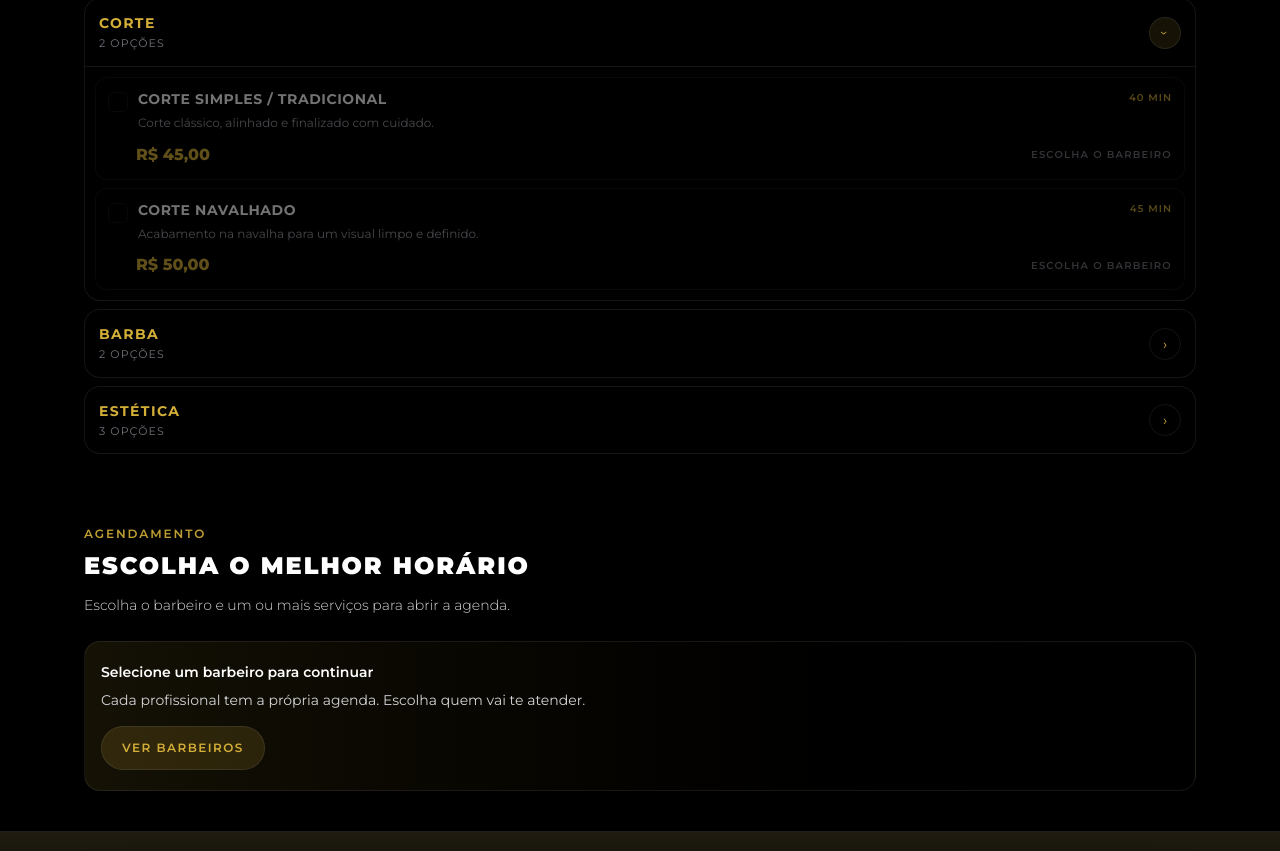
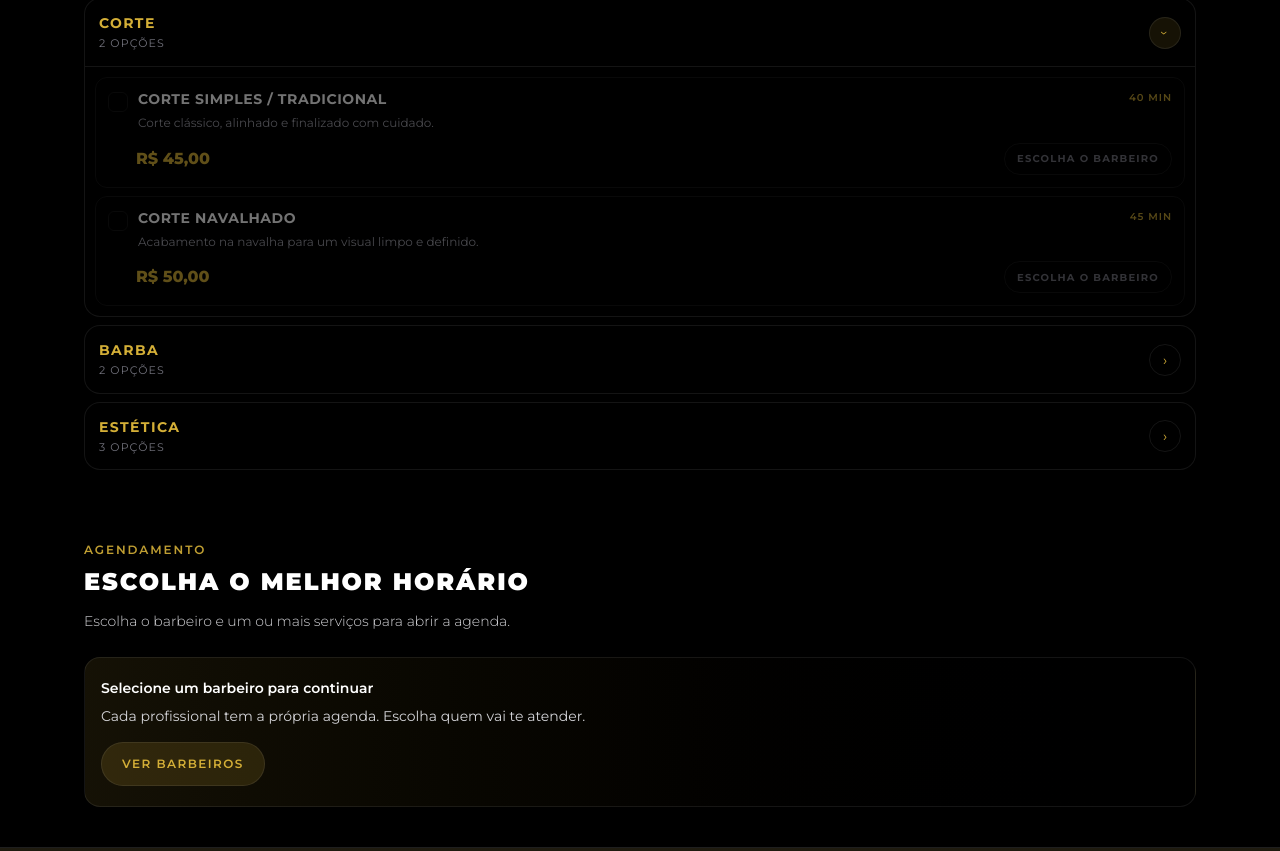
Before and after one commit to JulioOliveira22/site-imperio-barbearia, a Next.js app: page / in a window 1280 px wide. Shown: the part 3029-3880 px from the top of the page. Built offline with nearby package versions, Linux system fonts and the light colour scheme.

Commit message:
refactor: restructure Home component with Suspense and BookingSelectionProvider, simplify BookingSection and ServicesSection for improved service selection

```diff
--- a/app/page.tsx
+++ b/app/page.tsx
@@ -1,3 +1,5 @@
+import { Suspense } from "react";
+import { BookingSelectionProvider } from "@/components/landing/BookingSelectionContext";
 import { BarbersSection } from "@/components/landing/BarbersSection";
 import { BookingSection } from "@/components/landing/BookingSection";
 import { FooterSection } from "@/components/landing/FooterSection";
@@ -8,7 +10,6 @@ import { RevealOnScroll } from "@/components/landing/RevealOnScroll";
 import { ServicesSection } from "@/components/landing/ServicesSection";
 import { WhatsAppFab } from "@/components/landing/WhatsAppFab";
 import { location } from "@/data/location";
-import { Suspense } from "react";
 
 function SectionFallback() {
   return (
@@ -18,7 +19,7 @@ function SectionFallback() {
   );
 }
 
-export default function Home() {
+function HomeContent() {
   const localBusinessSchema = {
     "@context": "https://schema.org",
     "@type": "BarberShop",
@@ -56,21 +57,9 @@ export default function Home() {
         <RevealOnScroll delayMs={50}>
           <GallerySection />
         </RevealOnScroll>
-        <RevealOnScroll delayMs={60}>
-          <Suspense fallback={<SectionFallback />}>
-            <BarbersSection />
-          </Suspense>
-        </RevealOnScroll>
-        <RevealOnScroll delayMs={80}>
-          <Suspense fallback={<SectionFallback />}>
-            <ServicesSection />
-          </Suspense>
-        </RevealOnScroll>
-        <RevealOnScroll delayMs={120}>
-          <Suspense fallback={<SectionFallback />}>
-            <BookingSection />
-          </Suspense>
-        </RevealOnScroll>
+        <BarbersSection />
+        <ServicesSection />
+        <BookingSection />
       </main>
       <FooterSection />
       <WhatsAppFab />
@@ -82,3 +71,13 @@ export default function Home() {
     </div>
   );
 }
+
+export default function Home() {
+  return (
+    <Suspense fallback={<SectionFallback />}>
+      <BookingSelectionProvider>
+        <HomeContent />
+      </BookingSelectionProvider>
+    </Suspense>
+  );
+}
--- a/components/landing/BookingSection.tsx
+++ b/components/landing/BookingSection.tsx
@@ -1,31 +1,18 @@
 "use client";
 
 import { useMemo } from "react";
-import { useSearchParams } from "next/navigation";
 import Link from "next/link";
 import { getBarberById, getBarberInitials } from "@/data/barbers";
-import {
-  getServicesByIds,
-  parseServiceIdsParam,
-  summarizeServices,
-} from "@/data/services";
+import { getServicesByIds, summarizeServices } from "@/data/services";
 import { buildBookingNotes, getBarberBookingCalLink } from "@/lib/booking";
+import { useBookingSelection } from "./BookingSelectionContext";
 import { CalEmbed } from "./CalEmbed";
 
 export function BookingSection() {
-  const searchParams = useSearchParams();
-  const barberId = searchParams.get("barbeiro");
+  const { barberId, selectedIds } = useBookingSelection();
   const fallbackCalLink = process.env.NEXT_PUBLIC_CAL_LINK;
 
   const selectedBarber = getBarberById(barberId);
-
-  const selectedIds = useMemo(() => {
-    const fromList = parseServiceIdsParam(searchParams.get("servicos"));
-    const legacy = searchParams.get("servico");
-    if (fromList.length > 0) return fromList;
-    return legacy ? [legacy] : [];
-  }, [searchParams]);
-
   const selectedServices = useMemo(() => getServicesByIds(selectedIds), [selectedIds]);
   const summary = useMemo(() => summarizeServices(selectedServices), [selectedServices]);
 
@@ -48,7 +35,9 @@ export function BookingSection() {
       className="mx-auto w-full max-w-6xl snap-start px-5 py-10"
       aria-labelledby="agendamento-title"
     >
-      <p className="text-xs font-semibold uppercase tracking-premium text-brand-gold/90">Agendamento</p>
+      <p className="text-xs font-semibold uppercase tracking-premium text-brand-gold/90">
+        Agendamento
+      </p>
       <h2
         id="agendamento-title"
         className="mt-2 text-2xl font-black uppercase tracking-[0.08em] text-white"
@@ -61,7 +50,9 @@ export function BookingSection() {
 
       {!selectedBarber ? (
         <div className="mt-6 rounded-2xl border border-brand-gold/40 bg-gradient-to-r from-brand-gold/10 to-black/40 px-4 py-5">
-          <p className="text-sm font-semibold text-white">Selecione um barbeiro para continuar</p>
+          <p className="text-sm font-semibold text-white">
+            Selecione um barbeiro para continuar
+          </p>
           <p className="mt-2 text-sm text-zinc-300">
             Cada profissional tem a própria agenda. Escolha quem vai te atender.
           </p>
@@ -93,7 +84,9 @@ export function BookingSection() {
               <div className="flex items-start justify-between gap-3">
                 <div className="min-w-0">
                   <p className="text-[11px] font-semibold uppercase tracking-[0.14em] text-zinc-300">
-                    {selectedServices.length > 1 ? "Serviços selecionados" : "Serviço selecionado"}
+                    {selectedServices.length > 1
+                      ? "Serviços selecionados"
+                      : "Serviço selecionado"}
                   </p>
                   {selectedServices.length > 0 ? (
                     <>
@@ -124,7 +117,6 @@ export function BookingSection() {
           <div className="mt-6 rounded-3xl border border-brand-gold/35 bg-gradient-to-b from-base-charcoal to-black p-4 shadow-glow">
             {selectedServices.length > 0 ? (
               <>
-                {selectedServices.length > 0 ? (
                 <p className="mb-4 text-xs leading-relaxed text-zinc-400">
                   Tempo dos serviços:{" "}
                   <span className="text-zinc-200">{summary.durationLabel}</span>
@@ -132,14 +124,12 @@ export function BookingSection() {
                     <>
                       {" "}
                       · reservado no Cal:{" "}
-                        <span className="text-zinc-200">{summary.bookingDurationLabel}</span>
-                        {" "}
+                      <span className="text-zinc-200">{summary.bookingDurationLabel}</span>{" "}
                       (arredondado para a duração disponível)
                     </>
                   ) : null}
                   . A lista de serviços vai nas observações do agendamento.
                 </p>
-                ) : null}
                 <CalEmbed
                   calLink={selectedCalLink}
                   notes={bookingNotes}
--- /dev/null
+++ b/components/landing/BookingSelectionContext.tsx
@@ -0,0 +1,153 @@
+"use client";
+
+import {
+  createContext,
+  useCallback,
+  useContext,
+  useMemo,
+  useState,
+  useEffect,
+} from "react";
+import { useSearchParams } from "next/navigation";
+import {
+  buildServiceIdsParam,
+  getServiceById,
+  parseServiceIdsParam,
+} from "@/data/services";
+
+type BookingSelectionContextValue = {
+  barberId: string | null;
+  selectedIds: string[];
+  toggleService: (serviceId: string) => void;
+  isServiceBlocked: (serviceId: string) => boolean;
+  setBarberId: (id: string | null) => void;
+};
+
+const BookingSelectionContext = createContext<BookingSelectionContextValue | null>(
+  null,
+);
+
+function readIdsFromSearchParams(searchParams: URLSearchParams) {
+  const fromList = parseServiceIdsParam(searchParams.get("servicos"));
+  const legacy = searchParams.get("servico");
+  if (fromList.length > 0) return fromList;
+  return legacy ? [legacy] : [];
+}
+
+function writeUrl(barberId: string | null, selectedIds: string[]) {
+  if (typeof window === "undefined") return;
+
+  const params = new URLSearchParams();
+  if (barberId) {
+    params.set("barbeiro", barberId);
+  }
+  const encoded = buildServiceIdsParam(selectedIds);
+  if (encoded) {
+    params.set("servicos", encoded);
+  }
+
+  const query = params.toString();
+  const hash = window.location.hash;
+  const nextUrl = query ? `/?${query}${hash}` : `/${hash}`;
+  window.history.replaceState(window.history.state, "", nextUrl);
+}
+
+export function BookingSelectionProvider({
+  children,
+}: {
+  children: React.ReactNode;
+}) {
+  const searchParams = useSearchParams();
+  const urlBarberId = searchParams.get("barbeiro");
+  const urlSelectedIds = useMemo(
+    () => readIdsFromSearchParams(searchParams),
+    [searchParams],
+  );
+
+  const [barberId, setBarberIdState] = useState<string | null>(urlBarberId);
+  const [selectedIds, setSelectedIds] = useState<string[]>(urlSelectedIds);
+
+  // Sync from Next navigation (ex.: Link do barbeiro)
+  useEffect(() => {
+    setBarberIdState(urlBarberId);
+    if (!urlBarberId) {
+      setSelectedIds([]);
+      return;
+    }
+    setSelectedIds(urlSelectedIds);
+  }, [urlBarberId]); // eslint-disable-line react-hooks/exhaustive-deps -- só realinha ao trocar barbeiro via Link
+
+  const setBarberId = useCallback((id: string | null) => {
+    setBarberIdState(id);
+    setSelectedIds([]);
+    writeUrl(id, []);
+  }, []);
+
+  const toggleService = useCallback(
+    (serviceId: string) => {
+      if (!barberId) return;
+
+      const service = getServiceById(serviceId);
+      if (!service) return;
+
+      setSelectedIds((current) => {
+        const exists = current.includes(serviceId);
+        let next: string[];
+
+        if (exists) {
+          next = current.filter((id) => id !== serviceId);
+        } else if (service.category === "Corte") {
+          const withoutOtherCortes = current.filter((id) => {
+            const currentService = getServiceById(id);
+            return currentService?.category !== "Corte";
+          });
+          next = [...withoutOtherCortes, serviceId];
+        } else {
+          next = [...current, serviceId];
+        }
+
+        writeUrl(barberId, next);
+        return next;
+      });
+    },
+    [barberId],
+  );
+
+  const isServiceBlocked = useCallback(
+    (serviceId: string) => {
+      if (!barberId) return false;
+
+      const service = getServiceById(serviceId);
+      if (!service || service.category !== "Corte") return false;
+      if (selectedIds.includes(serviceId)) return false;
+
+      return selectedIds.some((id) => getServiceById(id)?.category === "Corte");
+    },
+    [barberId, selectedIds],
+  );
+
+  const value = useMemo(
+    () => ({
+      barberId,
+      selectedIds,
+      toggleService,
+      isServiceBlocked,
+      setBarberId,
+    }),
+    [barberId, selectedIds, toggleService, isServiceBlocked, setBarberId],
+  );
+
+  return (
+    <BookingSelectionContext.Provider value={value}>
+      {children}
+    </BookingSelectionContext.Provider>
+  );
+}
+
+export function useBookingSelection() {
+  const context = useContext(BookingSelectionContext);
+  if (!context) {
+    throw new Error("useBookingSelection must be used within BookingSelectionProvider");
+  }
+  return context;
+}
--- a/components/landing/RevealOnScroll.tsx
+++ b/components/landing/RevealOnScroll.tsx
@@ -45,8 +45,8 @@ export function RevealOnScroll({ children, delayMs = 0 }: RevealOnScrollProps) {
       ref={ref}
       className={`duration-500 ease-out ${
         visible
-          ? "pointer-events-auto transform-none opacity-100 transition-opacity"
-          : "pointer-events-none opacity-0 transition-opacity md:translate-y-4 md:transition-all"
+          ? "transform-none opacity-100 transition-opacity"
+          : "opacity-100 transition-opacity md:translate-y-4 md:opacity-0 md:transition-all"
       }`}
       style={{ transitionDelay: `${delayMs}ms` }}
     >
--- a/components/landing/ServiceCard.tsx
+++ b/components/landing/ServiceCard.tsx
@@ -20,14 +20,22 @@ export function ServiceCard({
   return (
     <button
       type="button"
-      onClick={onToggle}
-      disabled={disabled}
+      onClick={(event) => {
+        event.preventDefault();
+        event.stopPropagation();
+        if (disabled) return;
+        onToggle?.();
+      }}
       aria-pressed={selected}
-      className={`w-full rounded-xl border px-3 py-3 text-left transition-all duration-200 active:scale-[0.99] disabled:cursor-not-allowed disabled:opacity-45 ${
-        selected
-          ? "border-brand-gold bg-brand-gold/10"
-          : "border-white/10 bg-black/50 hover:border-brand-gold/35"
+      aria-disabled={disabled}
+      className={`w-full touch-manipulation select-none rounded-xl border px-3 py-3 text-left transition-colors duration-150 ${
+        disabled
+          ? "cursor-not-allowed opacity-45"
+          : selected
+            ? "cursor-pointer border-brand-gold bg-brand-gold/10"
+            : "cursor-pointer border-white/10 bg-black/50 active:bg-brand-gold/15"
       }`}
+      style={{ WebkitTapHighlightColor: "rgba(212,175,55,0.25)" }}
     >
       <div className="flex items-start justify-between gap-3">
         <div className="min-w-0 flex-1">
@@ -60,12 +68,12 @@ export function ServiceCard({
       <div className="mt-2.5 flex items-center justify-between gap-2 pl-7">
         <p className="text-base font-extrabold text-brand-gold">{service.price}</p>
         <span
-          className={`text-[10px] font-semibold uppercase tracking-[0.12em] ${
+          className={`inline-flex min-h-8 items-center justify-center rounded-full px-3 text-[10px] font-bold uppercase tracking-[0.12em] ${
             selected
-              ? "text-brand-gold"
+              ? "bg-brand-gold text-black"
               : disabled && disabledHint
-                ? "text-zinc-500"
-                : "text-zinc-500"
+                ? "border border-white/15 text-zinc-500"
+                : "border border-brand-gold/45 text-brand-gold"
           }`}
         >
           {selected ? "Selecionado" : disabled && disabledHint ? disabledHint : "Adicionar"}
--- a/components/landing/ServicesSection.tsx
+++ b/components/landing/ServicesSection.tsx
@@ -3,21 +3,18 @@
 import { getBarberById } from "@/data/barbers";
 import {
   buildServiceIdsParam,
-  getServiceById,
   getServicesByIds,
-  parseServiceIdsParam,
   services,
   summarizeServices,
 } from "@/data/services";
 import Link from "next/link";
-import { useRouter, useSearchParams } from "next/navigation";
 import { useMemo, useState } from "react";
+import { useBookingSelection } from "./BookingSelectionContext";
 import { ServiceCard } from "./ServiceCard";
 
 export function ServicesSection() {
-  const router = useRouter();
-  const searchParams = useSearchParams();
-  const barberId = searchParams.get("barbeiro");
+  const { barberId, selectedIds, toggleService, isServiceBlocked } =
+    useBookingSelection();
   const selectedBarber = getBarberById(barberId);
 
   const categories = useMemo(
@@ -25,14 +22,6 @@ export function ServicesSection() {
     [],
   );
 
-  const selectedIds = useMemo(() => {
-    const fromList = parseServiceIdsParam(searchParams.get("servicos"));
-    const legacy = searchParams.get("servico");
-    if (fromList.length > 0) return fromList;
-    return legacy ? [legacy] : [];
-  }, [searchParams]);
-
-  // Sempre começa com uma categoria aberta (importante no mobile)
   const [openCategory, setOpenCategory] = useState<string>(categories[0] ?? "Corte");
 
   const selectedServices = useMemo(() => getServicesByIds(selectedIds), [selectedIds]);
@@ -46,53 +35,6 @@ export function ServicesSection() {
       })),
     [categories],
   );
-
-  function updateSelectedIds(nextIds: string[]) {
-    if (!barberId) return;
-
-    const params = new URLSearchParams();
-    params.set("barbeiro", barberId);
-    const encoded = buildServiceIdsParam(nextIds);
-    if (encoded) {
-      params.set("servicos", encoded);
-    }
-
-    router.replace(`/?${params.toString()}`, { scroll: false });
-  }
-
-  function toggleService(serviceId: string) {
-    if (!barberId) return;
-
-    const service = getServiceById(serviceId);
-    if (!service) return;
-
-    const exists = selectedIds.includes(serviceId);
-    if (exists) {
-      updateSelectedIds(selectedIds.filter((id) => id !== serviceId));
-      return;
-    }
-
-    if (service.category === "Corte") {
-      const withoutOtherCortes = selectedIds.filter((id) => {
-        const current = getServiceById(id);
-        return current?.category !== "Corte";
-      });
-      updateSelectedIds([...withoutOtherCortes, serviceId]);
-      return;
-    }
-
-    updateSelectedIds([...selectedIds, serviceId]);
-  }
-
-  function isServiceBlocked(serviceId: string) {
-    if (!barberId) return false;
-
-    const service = getServiceById(serviceId);
-    if (!service || service.category !== "Corte") return false;
-    if (selectedIds.includes(serviceId)) return false;
-
-    return selectedIds.some((id) => getServiceById(id)?.category === "Corte");
-  }
 
   const bookingHref = barberId
     ? `/?barbeiro=${barberId}${
@@ -121,7 +63,7 @@ export function ServicesSection() {
             <>
               Agendando com{" "}
               <span className="font-semibold text-brand-gold">{selectedBarber.name}</span>
-              . Toque para adicionar — em Corte, só uma opção.
+              . Toque no card para adicionar — em Corte, só uma opção.
             </>
           ) : (
             "Escolha um barbeiro e depois os serviços."
@@ -148,7 +90,7 @@ export function ServicesSection() {
               <button
                 type="button"
                 onClick={() => setOpenCategory(category)}
-                className="flex w-full items-center justify-between gap-3 px-3.5 py-3.5 text-left active:bg-white/[0.02]"
+                className="flex w-full touch-manipulation items-center justify-between gap-3 px-3.5 py-3.5 text-left active:bg-white/[0.02]"
                 aria-expanded={isOpen}
               >
                 <div className="min-w-0">
@@ -218,7 +160,7 @@ export function ServicesSection() {
             </div>
             <Link
               href={bookingHref}
-              className="inline-flex min-h-11 shrink-0 items-center justify-center rounded-full bg-brand-gold px-5 text-[11px] font-bold uppercase tracking-[0.12em] text-black transition-all hover:brightness-110 active:scale-[0.98]"
+              className="inline-flex min-h-11 shrink-0 touch-manipulation items-center justify-center rounded-full bg-brand-gold px-5 text-[11px] font-bold uppercase tracking-[0.12em] text-black"
             >
               Agendar
             </Link>
```
Lines whose indentation alone changed are shown as unchanged.
